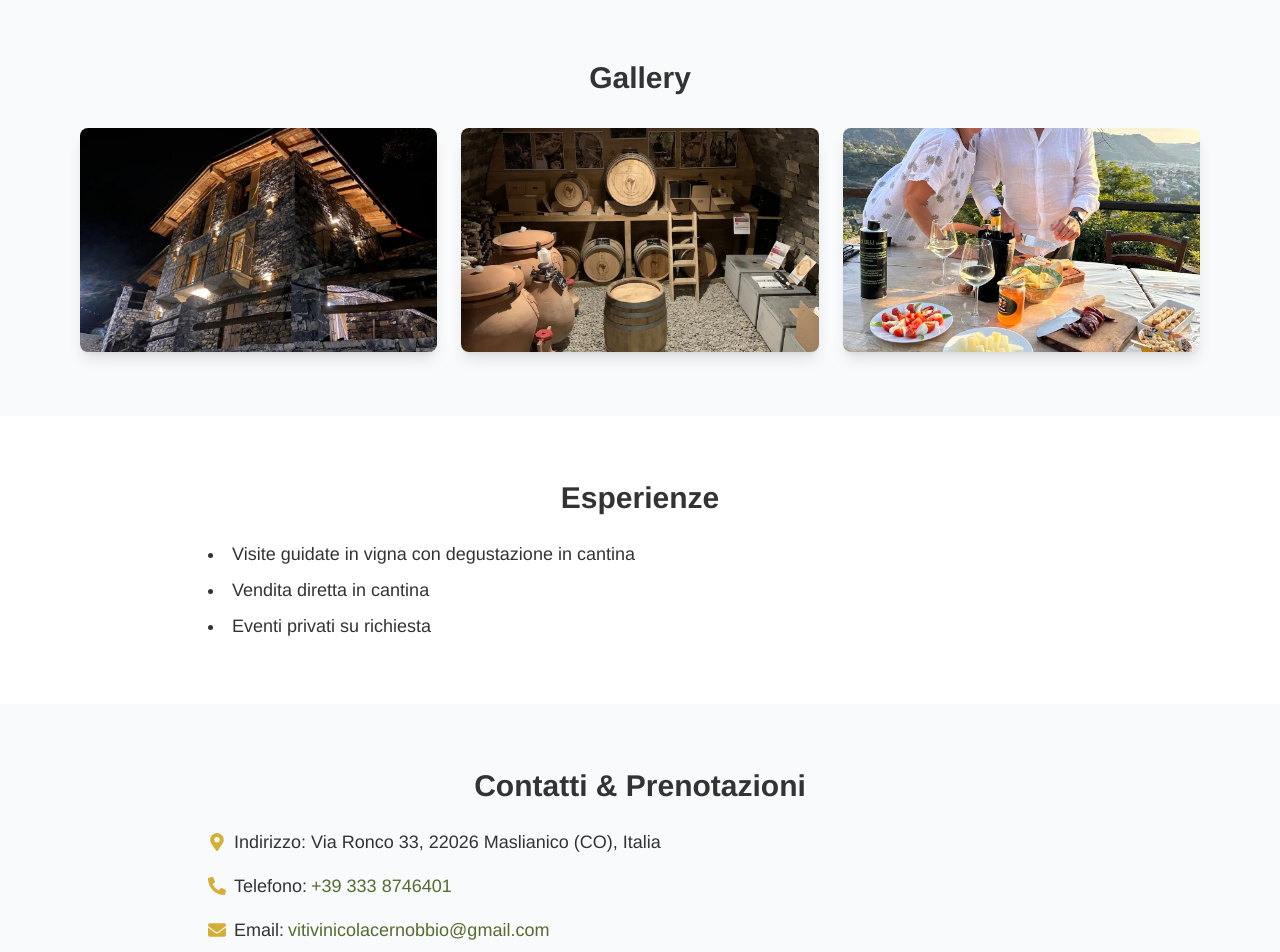
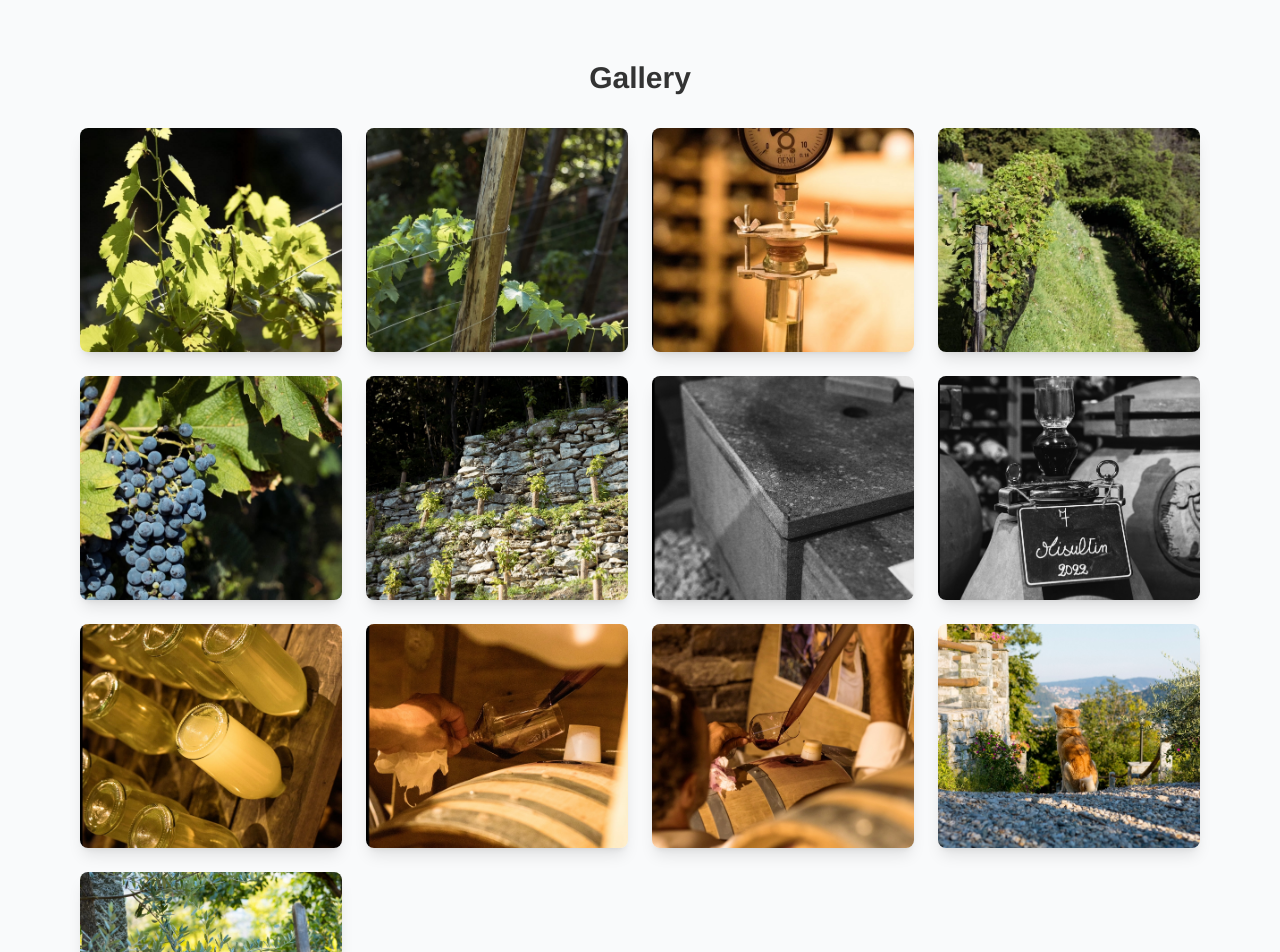
Before and after one commit to Marsmao2/VitivinicolaCernobbio1, a React (Create React App) app: page / in a window 1280 px wide. Shown: the part 980-1932 px from the top of the page. Built offline with nearby package versions, Linux system fonts and the light colour scheme.

Commit message:
Update Gallery.js
Aggiorno Gallery.js: aggiunte 13 foto

```diff
--- a/src/components/Gallery.js
+++ b/src/components/Gallery.js
@@ -1,9 +1,19 @@
 import React from 'react';
 
 const images = [
-  { src: '/images/vineyard1.jpg', alt: 'Vigneto in primavera' },
-  { src: '/images/winery_interior.jpg', alt: 'Interno della cantina' },
-  { src: '/images/degustation.jpg', alt: 'Degustazione in cantina' },
+  { src: '/images/1.jpg', alt: 'Foto 1: Vigneto panorama' },
+  { src: '/images/2.jpg', alt: 'Foto 2: Stacco di palo in legno' },
+  { src: '/images/3.jpg', alt: 'Foto 3: Misuratore pressione su bottiglia' },
+  { src: '/images/4.jpg', alt: 'Foto 4: Terrazzamenti del vigneto' },
+  { src: '/images/5.jpg', alt: 'Foto 5: Filari di vite con recinzione' },
+  { src: '/images/6.jpg', alt: 'Foto 6: Vista muro di pietra con viti' },
+  { src: '/images/7.jpg', alt: 'Foto 7: Anfore con liquido' },
+  { src: '/images/8.jpg', alt: 'Foto 8: Attrezzo da laboratorio in cantina' },
+  { src: '/images/9.jpg', alt: 'Foto 9: Bottiglie appoggiate in cantina' },
+  { src: '/images/10.jpg', alt: 'Foto 10: Dettaglio di una vino-barrique' },
+  { src: '/images/11.jpg', alt: 'Foto 11: Dettaglio di filare di vite' },
+  { src: '/images/12.jpg', alt: 'Foto 12: Grappolo d’uva matura' },
+  { src: '/images/13.jpg', alt: 'Foto 13: Travertino e viti su terrazzamento' },
 ];
 
 export default function Gallery() {
@@ -11,7 +21,7 @@ export default function Gallery() {
     <section id="gallery" className="py-16 bg-gray-50">
       <div className="max-w-6xl mx-auto px-4">
         <h2 className="text-3xl font-semibold mb-8 text-center">Gallery</h2>
-        <div className="grid grid-cols-1 md:grid-cols-3 gap-6">
+        <div className="grid grid-cols-1 sm:grid-cols-2 md:grid-cols-3 lg:grid-cols-4 gap-6">
           {images.map((img, idx) => (
             <div key={idx} className="overflow-hidden rounded-lg shadow-lg">
               <img
```
